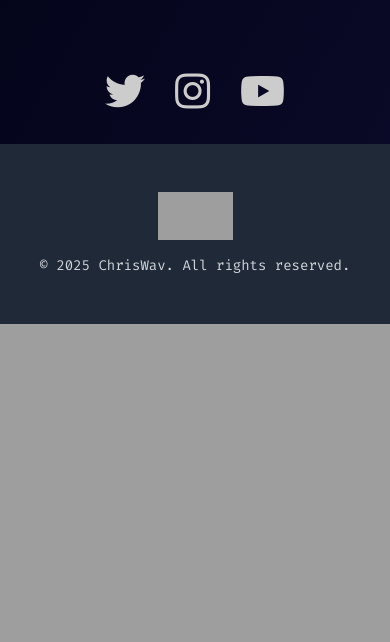
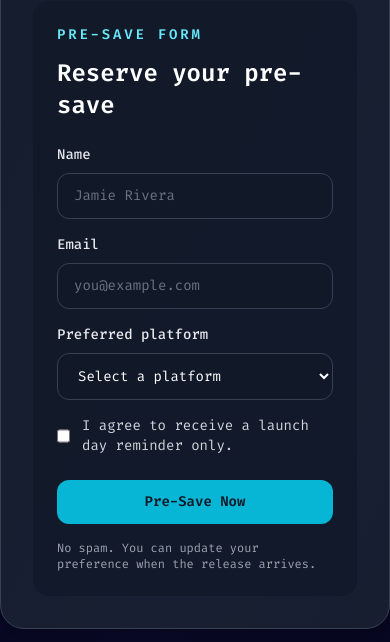
Before and after one commit to netteNz/wavstation, a Flask app: page / in a window 390 px wide. Shown: the part 700-1342 px from the top of the page. Before the commit the page ends 1024 px from the top, so only its background shows below. Run offline with Flask 3, Linux system fonts and the light colour scheme; style sheets or scripts are compiled from the project's sources; grey boxes are pictures that could not be loaded.

Commit message:
Add pre-save front-end form

```diff
--- a/templates/pre_save.html
+++ b/templates/pre_save.html
@@ -47,6 +47,102 @@
           <h1 class="text-4xl font-bold mb-6">Latest Release</h1>
           <p class="text-lg mb-4">Pre-Save it now to be the first to hear it when it drops!</p>
 
+          <div class="mt-6 w-full max-w-3xl">
+            <div class="rounded-3xl border border-gray-700 bg-gray-800/70 p-8 shadow-xl">
+              <div class="grid gap-8 lg:grid-cols-2">
+                <div class="text-left">
+                  <p class="text-sm uppercase tracking-[0.2em] text-gray-400">Pre-Save Access</p>
+                  <h2 class="mt-3 text-3xl font-semibold">Lock in your spot on launch day</h2>
+                  <p class="mt-4 text-sm text-gray-300">
+                    Choose your streaming platform and we will remind you when the track goes live. This is a
+                    front-end only experience—your details stay on this page.
+                  </p>
+
+                  <div class="mt-6 space-y-4 text-sm text-gray-200">
+                    <div class="flex items-start gap-3">
+                      <span class="mt-1 inline-flex h-6 w-6 items-center justify-center rounded-full bg-cyan-500/20 text-cyan-300">
+                        <i class="fas fa-bell"></i>
+                      </span>
+                      <span>Instant reminder when the release is available.</span>
+                    </div>
+                    <div class="flex items-start gap-3">
+                      <span class="mt-1 inline-flex h-6 w-6 items-center justify-center rounded-full bg-cyan-500/20 text-cyan-300">
+                        <i class="fas fa-music"></i>
+                      </span>
+                      <span>Save to your favorite platform in one tap.</span>
+                    </div>
+                    <div class="flex items-start gap-3">
+                      <span class="mt-1 inline-flex h-6 w-6 items-center justify-center rounded-full bg-cyan-500/20 text-cyan-300">
+                        <i class="fas fa-star"></i>
+                      </span>
+                      <span>Be the first to listen and share the moment.</span>
+                    </div>
+                  </div>
+                </div>
+
+                <form class="rounded-2xl bg-gray-900/70 p-6 text-left" id="pre-save-form">
+                  <p class="text-sm font-semibold uppercase tracking-[0.2em] text-cyan-300">Pre-Save Form</p>
+                  <h3 class="mt-3 text-2xl font-semibold">Reserve your pre-save</h3>
+
+                  <label class="mt-6 block text-sm font-medium text-gray-200" for="pre-save-name">Name</label>
+                  <input
+                    class="mt-2 w-full rounded-xl border border-gray-700 bg-gray-900 px-4 py-3 text-sm text-white placeholder-gray-500 focus:border-cyan-500 focus:outline-none"
+                    id="pre-save-name"
+                    name="name"
+                    placeholder="Jamie Rivera"
+                    required
+                    type="text"
+                  />
+
+                  <label class="mt-4 block text-sm font-medium text-gray-200" for="pre-save-email">Email</label>
+                  <input
+                    class="mt-2 w-full rounded-xl border border-gray-700 bg-gray-900 px-4 py-3 text-sm text-white placeholder-gray-500 focus:border-cyan-500 focus:outline-none"
+                    id="pre-save-email"
+                    name="email"
+                    placeholder="you@example.com"
+                    required
+                    type="email"
+                  />
+
+                  <label class="mt-4 block text-sm font-medium text-gray-200" for="pre-save-platform">Preferred platform</label>
+                  <select
+                    class="mt-2 w-full rounded-xl border border-gray-700 bg-gray-900 px-4 py-3 text-sm text-white focus:border-cyan-500 focus:outline-none"
+                    id="pre-save-platform"
+                    name="platform"
+                    required
+                  >
+                    <option value="">Select a platform</option>
+                    <option>Spotify</option>
+                    <option>Apple Music</option>
+                    <option>Amazon Music</option>
+                    <option>YouTube Music</option>
+                  </select>
+
+                  <label class="mt-4 flex items-center gap-3 text-sm text-gray-300">
+                    <input class="h-4 w-4 rounded border-gray-600 bg-gray-900 text-cyan-400 focus:ring-cyan-400" type="checkbox" required />
+                    I agree to receive a launch day reminder only.
+                  </label>
+
+                  <button
+                    class="mt-6 w-full rounded-xl bg-cyan-500 px-4 py-3 text-sm font-semibold text-gray-900 transition hover:bg-cyan-400"
+                    type="submit"
+                  >
+                    Pre-Save Now
+                  </button>
+
+                  <p class="mt-4 text-xs text-gray-400">
+                    No spam. You can update your preference when the release arrives.
+                  </p>
+
+                  <div class="mt-4 hidden rounded-xl border border-cyan-500/30 bg-cyan-500/10 px-4 py-3 text-sm text-cyan-200" id="pre-save-success">
+                    <strong class="block text-white">You are in!</strong>
+                    We will remind you the moment the track drops.
+                  </div>
+                </form>
+              </div>
+            </div>
+          </div>
+
           <div class="flex flex-col items-center justify-center mt-4 w-full" style="display: flex; flex-direction: column;">
             <!-- Iframe with increased bottom spacing -->
             <iframe
@@ -84,5 +180,22 @@
         </div>
       </div>
     </footer>
+
+    <script>
+      const preSaveForm = document.getElementById('pre-save-form');
+      const preSaveSuccess = document.getElementById('pre-save-success');
+
+      preSaveForm.addEventListener('submit', (event) => {
+        event.preventDefault();
+
+        preSaveSuccess.classList.remove('hidden');
+        preSaveSuccess.scrollIntoView({ behavior: 'smooth', block: 'center' });
+
+        const submitButton = preSaveForm.querySelector('button[type="submit"]');
+        submitButton.textContent = 'Pre-Save Confirmed';
+        submitButton.setAttribute('disabled', 'disabled');
+        submitButton.classList.add('opacity-70', 'cursor-not-allowed');
+      });
+    </script>
   </body>
 </html>
```
